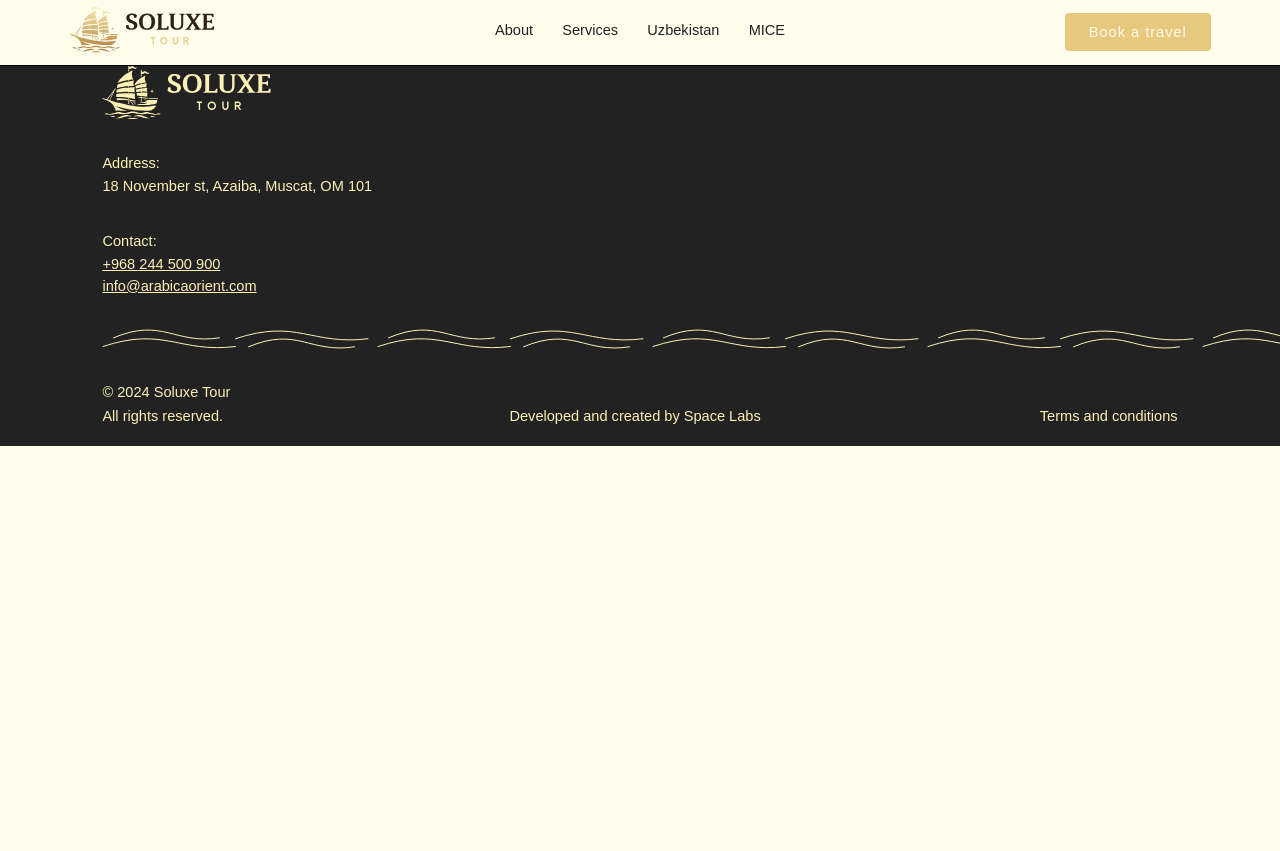
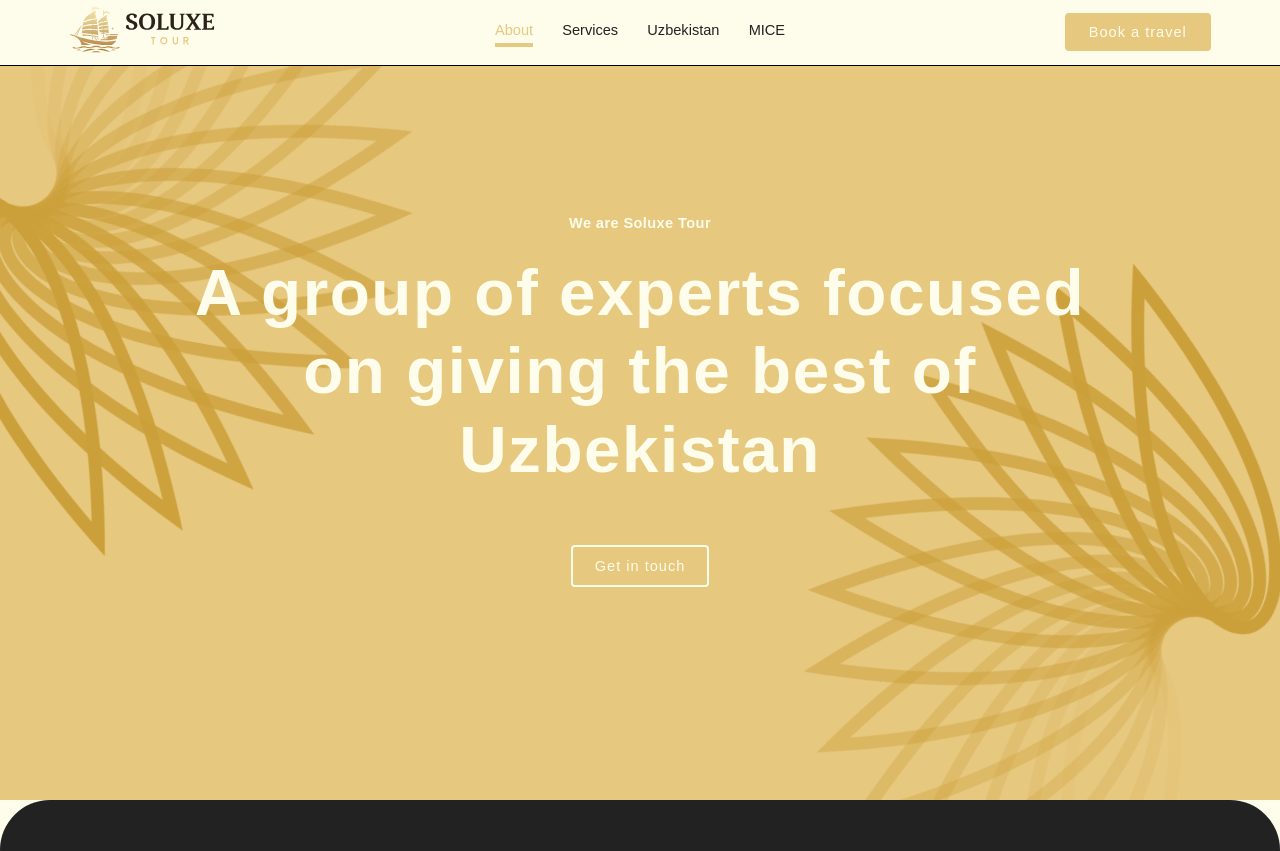
Before and after one commit to Xondamir-coder/soluxe-tour, a Vue app: page /about in a window 1280 px wide. Shown: the top 851 px of the page. Before the commit the page ends 800 px from the top, so only its background shows below. Built offline with nearby package versions, Linux system fonts and the light colour scheme; a web font is replaced by a local one.

Commit message:
About page hero done

```diff
--- a/src/components/Header.vue
+++ b/src/components/Header.vue
@@ -1,20 +1,24 @@
 <template>
 	<header class="header">
-		<RouterLink to="/">
+		<RouterLink active-class="link--active" to="/">
 			<img class="header__logo" src="@/assets/logo.svg" alt="logo" />
 		</RouterLink>
 		<ul class="header__list">
 			<li class="header__item">
-				<RouterLink to="/about">About</RouterLink>
+				<RouterLink active-class="link--active" to="/about">About</RouterLink>
+				<div class="header__item-underline"></div>
 			</li>
 			<li class="header__item">
-				<RouterLink to="/services">Services</RouterLink>
+				<RouterLink active-class="link--active" to="/services">Services</RouterLink>
+				<div class="header__item-underline"></div>
 			</li>
 			<li class="header__item">
-				<RouterLink to="/uzbekistan">Uzbekistan</RouterLink>
+				<RouterLink active-class="link--active" to="/uzbekistan">Uzbekistan</RouterLink>
+				<div class="header__item-underline"></div>
 			</li>
 			<li class="header__item">
-				<RouterLink to="/mice">MICE</RouterLink>
+				<RouterLink active-class="link--active" to="/mice">MICE</RouterLink>
+				<div class="header__item-underline"></div>
 			</li>
 		</ul>
 		<button class="header__button button-secondary">Book a travel</button>
@@ -29,16 +33,20 @@
 		<div class="menu" :class="{ 'menu--hidden': !isMenuOpen }">
 			<ul class="menu__list">
 				<li class="menu__item">
-					<RouterLink to="/about">About</RouterLink>
+					<RouterLink active-class="link--active" to="/about">About</RouterLink>
+					<div class="menu__item-underline"></div>
 				</li>
 				<li class="menu__item">
-					<RouterLink to="/services">Services</RouterLink>
+					<RouterLink active-class="link--active" to="/services">Services</RouterLink>
+					<div class="menu__item-underline"></div>
 				</li>
 				<li class="menu__item">
-					<RouterLink to="/uzbekistan">Uzbekistan</RouterLink>
+					<RouterLink active-class="link--active" to="/uzbekistan">Uzbekistan</RouterLink>
+					<div class="menu__item-underline"></div>
 				</li>
 				<li class="menu__item">
-					<RouterLink to="/mice">MICE</RouterLink>
+					<RouterLink active-class="link--active" to="/mice">MICE</RouterLink>
+					<div class="menu__item-underline"></div>
 				</li>
 			</ul>
 			<button class="button-secondary">Get in touch</button>
@@ -66,19 +74,29 @@ const isMenuOpen = ref(false);
 	transition: border-color 300ms;
 	padding: 0.5rem 0;
 	position: relative;
-	&::before {
+	&-underline {
 		content: '';
 		display: block;
 		position: absolute;
 		bottom: 0;
 		width: 0;
 		height: 1.5px;
-		border-radius: 5px;
 		background-color: var(--color-secondary);
 		transition: width 300ms;
 	}
-	&:hover::before {
+	& a {
+		transition: font-weight 300ms;
+	}
+	&:hover &-underline {
 		width: 100%;
+	}
+}
+.link--active {
+	color: var(--color-secondary);
+	font-weight: 500;
+	& + div {
+		width: 100%;
+		height: 4px;
 	}
 }
 .button {
--- a/src/css/_utils.css
+++ b/src/css/_utils.css
@@ -4,3 +4,7 @@
 .spacing-point-4px {
 	letter-spacing: 0.4px;
 }
+.text-weight-semibold {
+	letter-spacing: 0.4px;
+	font-weight: 600;
+}
--- a/src/router/index.js
+++ b/src/router/index.js
@@ -7,6 +7,11 @@ const router = createRouter({
 			path: '/',
 			name: 'home',
 			component: () => import('../views/HomeView.vue')
+		},
+		{
+			path: '/about',
+			name: 'about',
+			component: () => import('../views/AboutView.vue')
 		}
 	]
 });
--- /dev/null
+++ b/src/views/AboutView.vue
@@ -0,0 +1,143 @@
+<template>
+	<main class="main">
+		<section class="hero">
+			<div class="hero__content">
+				<p class="text-weight-semibold">We are Soluxe Tour</p>
+				<h1 class="hero__title">
+					<span class="hero__letter">A</span> <span class="hero__letter">g</span>
+					<span class="hero__letter">r</span>
+					<span class="hero__letter">o</span>
+					<span class="hero__letter">u</span>
+					<span class="hero__letter">p</span> <span class="hero__letter">o</span>
+					<span class="hero__letter">f</span> <span class="hero__letter">e</span>
+					<span class="hero__letter">x</span>
+					<span class="hero__letter">p</span>
+					<span class="hero__letter">e</span>
+					<span class="hero__letter">r</span>
+					<span class="hero__letter">t</span>
+					<span class="hero__letter">s</span> <span class="hero__letter">f</span>
+					<span class="hero__letter">o</span>
+					<span class="hero__letter">c</span>
+					<span class="hero__letter">u</span>
+					<span class="hero__letter">s</span>
+					<span class="hero__letter">e</span>
+					<span class="hero__letter">d</span> <span class="hero__letter">o</span>
+					<span class="hero__letter">n</span> <span class="hero__letter">g</span>
+					<span class="hero__letter">i</span>
+					<span class="hero__letter">v</span>
+					<span class="hero__letter">i</span>
+					<span class="hero__letter">n</span>
+					<span class="hero__letter">g</span> <span class="hero__letter">t</span>
+					<span class="hero__letter">h</span>
+					<span class="hero__letter">e</span> <span class="hero__letter">b</span>
+					<span class="hero__letter">e</span>
+					<span class="hero__letter">s</span>
+					<span class="hero__letter">t</span> <span class="hero__letter">o</span>
+					<span class="hero__letter">f</span> <span class="hero__letter">U</span>
+					<span class="hero__letter">z</span>
+					<span class="hero__letter">b</span>
+					<span class="hero__letter">e</span>
+					<span class="hero__letter">k</span>
+					<span class="hero__letter">i</span>
+					<span class="hero__letter">s</span>
+					<span class="hero__letter">t</span>
+					<span class="hero__letter">a</span>
+					<span class="hero__letter">n</span>
+				</h1>
+				<button class="hero__button button-primary">Get in touch</button>
+			</div>
+			<img
+				class="hero__flower hero__flower--1"
+				src="@/assets/icons/flower.svg"
+				alt="flower" />
+			<img
+				class="hero__flower hero__flower--2"
+				src="@/assets/icons/flower.svg"
+				alt="flower" />
+		</section>
+	</main>
+</template>
+
+<script setup></script>
+
+<style lang="scss" scoped>
+.hero {
+	height: 100vh;
+	display: grid;
+	place-items: center;
+	position: relative;
+	overflow: hidden;
+	&__flower {
+		position: absolute;
+		animation: scale-up 1s forwards;
+		scale: 1.6;
+		&--1 {
+			top: -20%;
+			left: -8%;
+			transform: rotate(190deg);
+		}
+		&--2 {
+			bottom: -22%;
+			right: -3%;
+			transform: rotate(13deg);
+		}
+	}
+	&__button {
+		margin-top: 4rem;
+		border-color: var(--color-primary);
+		color: var(--color-primary);
+		&:hover {
+			background-color: var(--color-primary);
+			color: var(--color-secondary);
+		}
+	}
+	&__content {
+		z-index: 1;
+		max-width: 70%;
+		text-align: center;
+		display: flex;
+		align-items: center;
+		flex-direction: column;
+		gap: 2rem;
+		color: var(--color-primary);
+		@media only screen and (max-width: 768px) {
+			max-width: 90%;
+		}
+	}
+	&__title {
+		letter-spacing: 1.5px;
+		font-size: 7.2rem;
+		font-weight: 700;
+		line-height: 1.2;
+
+		@media screen and (max-width: 991px) {
+			font-size: 5.2rem;
+		}
+		@media screen and (max-width: 767px) {
+			font-size: 4rem;
+		}
+	}
+}
+.main {
+	background-color: var(--color-secondary);
+}
+section {
+	&:not(.hero) {
+		padding: 7rem 8%;
+		@media only screen and (min-width: 1920px) {
+			padding: 7rem 15%;
+		}
+		@media only screen and (max-width: 768px) {
+			padding: 7rem 5%;
+		}
+	}
+}
+@keyframes scale-up {
+	from {
+		scale: 0;
+	}
+	to {
+		scale: 1.6;
+	}
+}
+</style>
--- a/src/views/HomeView.vue
+++ b/src/views/HomeView.vue
@@ -475,7 +475,6 @@ onMounted(() => {
 
 	// TODO: BUGGED AS HELL IN MOBILE
 	[2, 4].forEach(e => {
-		console.log(e);
 		gsap.to(document.body, {
 			backgroundColor: 'var(--color-secondary)',
 			scrollTrigger: {
```
Also changed, not shown: src/assets/icons/flower.svg (added).
